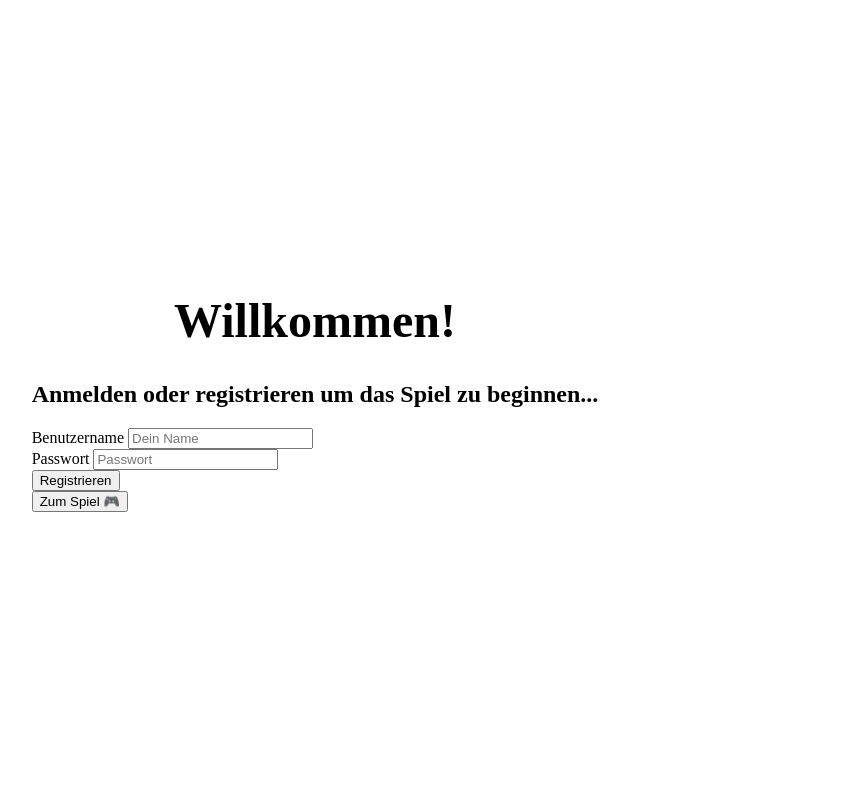
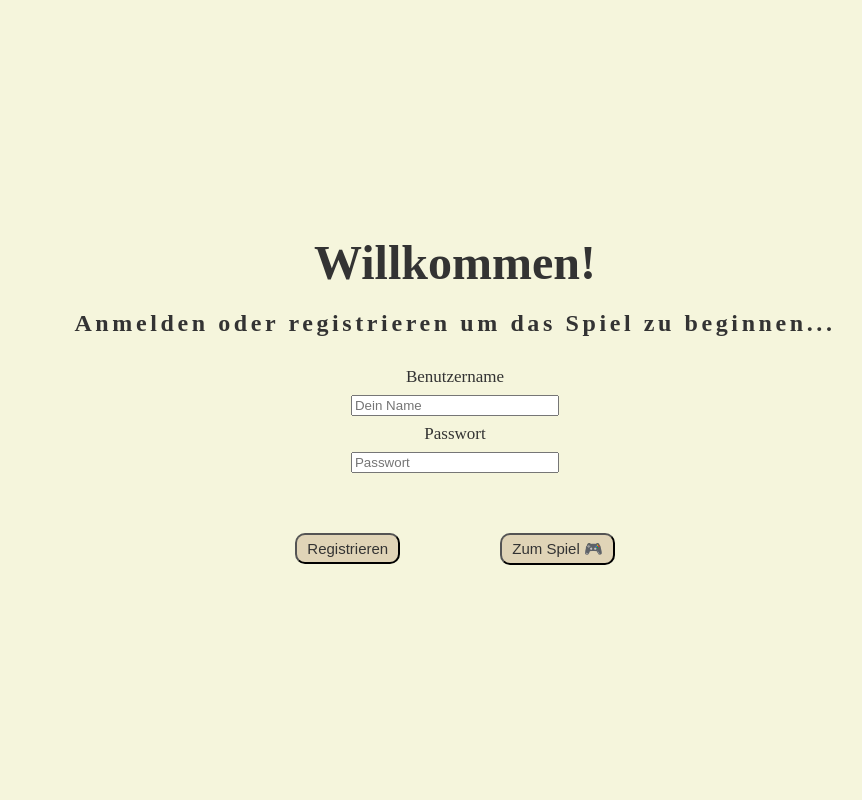
Before and after one commit to baxy-ne/Zahlenraten, a Flask app: page / in a window 1280 px wide. Shown: the whole page, without its empty margins (185-1047 px from the left). Run offline with Flask 3, Linux system fonts and the light colour scheme.

Commit message:
homepage anpassungen

```diff
--- a/static/css/style.css
+++ b/static/css/style.css
@@ -1,17 +1,68 @@
 body {
-    backgound-color: #f4f4f9;
-    margin: 0;
+    background-color:#f5f5dc;
+    color: #333333;
+    margin: 0 auto;
     padding: 0;
     width: 1000px;
-    height: 100vh;
+    min-height: 100vh;
     display: flex;
-    flex-direction. column;
+    flex-direction: column;
     justify-content: center;
     align-items: center;
 }
 
-h1 {
-    margin-top: 5px;
+
+
+.willkommen {
+    margin-top: 0px;
     text-align: center;
     font-size: 48px;
+    margin-bottom: 20px;
 }
+
+
+
+.Info {
+    overflow: hidden;
+    white-space: nowrap;
+    margin: 0 auto;
+    letter-spacing: .15em;
+    animation:
+        typing 3.5s steps(40,end);
+    margin-bottom: 30px;
+    text-align: center;
+}
+
+@keyframes typing{
+    from {width: 0}
+    to {width: 100%}
+}
+
+input[type="text"],
+input[type="password"]{
+    width: 200px;
+}
+
+
+button{
+    padding: 5px 10px;
+    font-size: 15px;
+    background-color: #e0d4b7;
+    color: #333333;
+    border-radius: 10px;
+}
+
+.input-row{
+    display:flex;
+    flex-direction: column;
+    align-items:center;
+    font-size: 17px;
+    gap: 8px;
+}
+
+.button-row{
+    display: flex;
+    gap: 100px;
+    justify-content: center;
+    margin-top: 60px;
+}
--- a/templates/index.html
+++ b/templates/index.html
@@ -8,23 +8,24 @@
 <body>
 
   <div>
-    <h1>Willkommen!</h1>
-      <h2>Anmelden oder registrieren um das Spiel zu beginnen...</h2>
+    <h1 class="willkommen">Willkommen!</h1>
+      <h2 class="Info">Anmelden oder registrieren um das Spiel zu beginnen...</h2>
     <form action="{{ url_for('start') }}" method="post">
-      <div>
+      <div class="input-row">
         <label for="username">Benutzername</label>
         <input type="text" id="username" name="username" placeholder="Dein Name" required>
-      </div>
-      <div>
+
         <label for="password">Passwort</label>
         <input type="password" id="password" name="password" placeholder="Passwort" required>
       </div>
-      <a href="{{ url_for('register') }}">
-        <button type="button">Registrieren</button>
+      <div class="button-row">
+        <a href="{{ url_for('register') }}">
+          <button type="button">Registrieren</button>
       </a>
-      <div>
-        <button type="submit">Zum Spiel 🎮</button>
+       <button type="submit">Zum Spiel 🎮</button>
       </div>
+
+
     </form>
   </div>
 
```
Also changed, not shown: .nenv/pyvenv.cfg (added), 9 other files.
